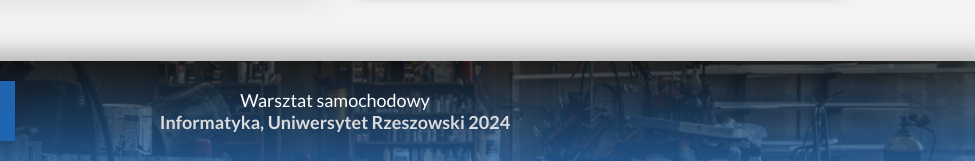
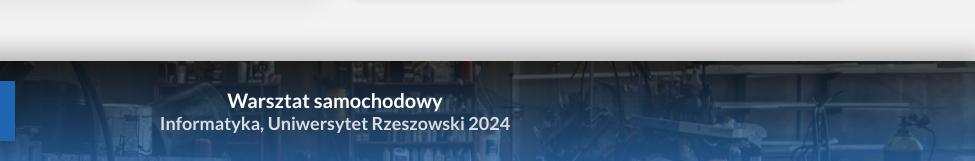
Before and after one commit to krzysztofmotas/car-workshop, a plain HTML site: page index.html in a window 1280 px wide. Shown: the part 6030-6191 px from the top of the page, 305-1280 px from the left. Drawn offline with Linux system fonts and the light colour scheme.

Commit message:
h2 w stopce i hover

```diff
--- a/index.html
+++ b/index.html
@@ -452,7 +452,7 @@
             </ul>
 
             <div class="footer-info">
-                <span class="project-title">Warsztat samochodowy</span>
+                <h2>Warsztat samochodowy</h2>
                 <a href="https://www.ur.edu.pl/pl/">Informatyka, Uniwersytet Rzeszowski 2024</a>
             </div>
 
--- a/stylesheets/main.css
+++ b/stylesheets/main.css
@@ -826,14 +826,20 @@ select {
     justify-content: center;
     flex-direction: column;
     text-align: center;
-    font-size: 0.9rem;
 }
 
-.footer-info > .project-title {
+.footer-info > h2 {
     color: #fff;
+    font-size: 1rem;
 }
 
 .footer-info > a {
     font-weight: bold;
     color: var(--gray);
+    font-size: 0.9rem;
+    transition: color 0.5s ease-in-out;
 }
+
+.footer-info > a:hover {
+    color: gray;
+}
```
